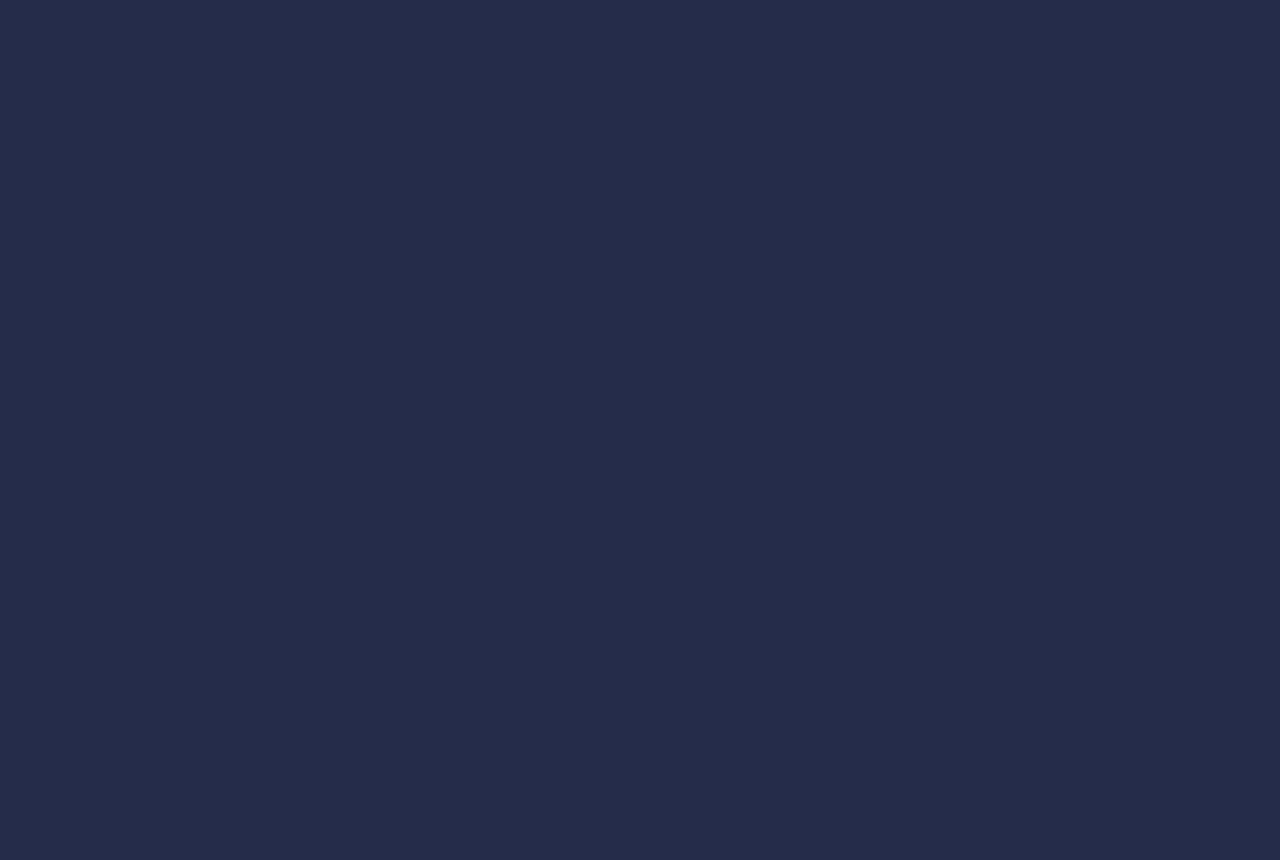
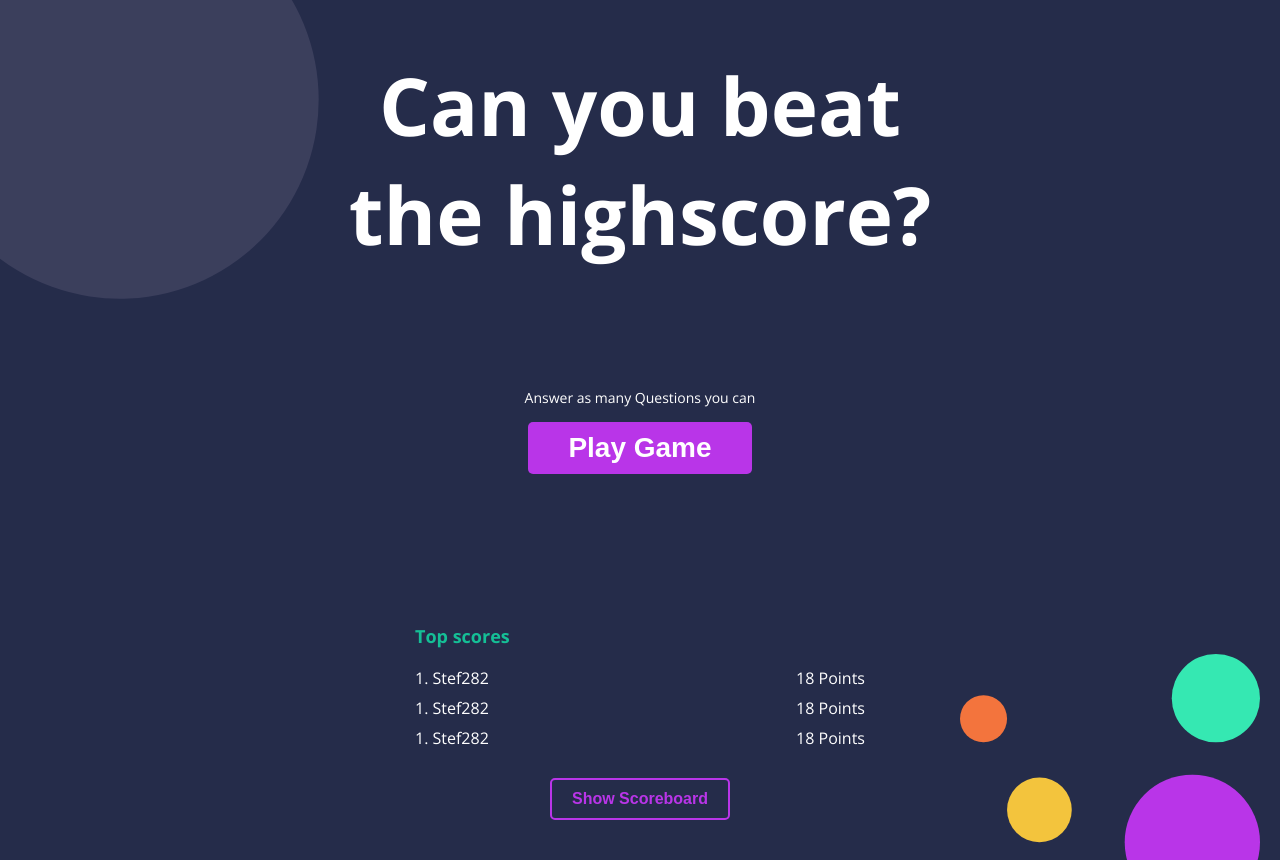
Before and after one commit to stetu281/trivia-game, a website built with webpack: page src/html/index.html in a window 1280 px wide. Before the commit the page ends 800 px from the top, so only its background shows below. Built offline with nearby package versions, Linux system fonts and the light colour scheme.

Commit message:
add startpage with styling

```diff
--- a/src/html/index.html
+++ b/src/html/index.html
@@ -11,7 +11,33 @@
 </head>
 <body>
     <main>
-
+        <div class="wrapper">
+            <img src="../images/circle-top.svg" class="bg-img-top-left" alt="">
+            <div class="startpage content">
+                <h1 class="main-title">Can you beat the highscore?</h1>
+                <p class="instructions">Answer as many Questions you can</p>
+                <button class="play-button button">Play Game</button>
+                <div class="highscores">
+                    <h2 class="highscores__title">Top scores</h2>
+                    <ul class="highscores__list">
+                        <li class="highscores__list-item">
+                            <span class="highscores__front">1. Stef282</span>
+                            <span class="highscores__back">18 Points</span>
+                        </li>
+                        <li class="highscores__list-item">
+                            <span class="highscores__front">1. Stef282</span>
+                            <span class="highscores__back">18 Points</span>
+                        </li>
+                        <li class="highscores__list-item">
+                            <span class="highscores__front">1. Stef282</span>
+                            <span class="highscores__back">18 Points</span>
+                        </li>
+                    </ul>
+                    <button class="highscores__button button">Show Scoreboard</button>
+                </div>
+            </div>
+            <img src="../images/circles-bottom.svg" class="bg-img-bottom" alt="">
+        </div>
     </main>
 </body>
 </html>
--- a/src/scss/base/_basics.scss
+++ b/src/scss/base/_basics.scss
@@ -3,3 +3,50 @@ body {
     font-family: 'Open Sans', sans-serif;
     color: $white;
 }
+
+main {
+    height: 100vh;
+    min-height: 700px;
+}
+
+.wrapper {
+    padding-bottom: 40px;
+    width: 100%;
+    height: auto;
+    position: relative;
+    overflow: hidden;
+}
+
+.content {
+    margin: 0 auto;
+    width: 85%;
+    max-width: 800px;
+}
+
+.bg-img-top-left {
+    position: absolute;
+    top: -100px;
+    left: -80px;
+    z-index: -5;
+}
+
+.bg-img-bottom {
+    width: 35%;
+    max-width: 100px;
+    position: absolute;
+    bottom: -10px;
+    right: 20px;
+    z-index: -5;
+}
+
+@include breakpoint {
+    .bg-img-top-left {
+        width: 400px;
+    }
+
+    .bg-img-bottom {
+        width: 300px;
+        max-width: unset;
+        bottom: -50px;
+    }
+}
--- /dev/null
+++ b/src/scss/base/_mixins.scss
@@ -0,0 +1,5 @@
+@mixin breakpoint {
+    @media screen and (min-width: 768px) {
+        @content;
+    }
+}
--- /dev/null
+++ b/src/scss/base/_placeholders.scss
@@ -0,0 +1,5 @@
+%flex {
+    display: flex;
+    justify-content: center;
+    align-items: center;
+}
--- /dev/null
+++ b/src/scss/base/_reset.scss
@@ -0,0 +1,9 @@
+*,
+*::after,
+*::before {
+    margin: 0;
+    padding: 0;
+    text-decoration: none;
+    list-style-type: none;
+    box-sizing: border-box;
+}
--- a/src/scss/base/_variables.scss
+++ b/src/scss/base/_variables.scss
@@ -1,2 +1,4 @@
 $background: #252c4a;
+$primary: #b935e8;
+$secondary: #15bf96;
 $white: #ffffff;
--- /dev/null
+++ b/src/scss/components/_buttons.scss
@@ -0,0 +1,11 @@
+.button {
+    margin: 0 auto;
+    padding: 10px 40px;
+    display: block;
+    font-size: 1rem;
+    font-weight: 700;
+    color: $white;
+    background-color: $primary;
+    border: none;
+    border-radius: 5px;
+}
--- /dev/null
+++ b/src/scss/components/_highscores.scss
@@ -0,0 +1,28 @@
+.highscores {
+    margin: 150px auto 0 auto;
+    width: 100%;
+    max-width: 450px;
+
+    &__title {
+        font-size: 1.125rem;
+        color: $secondary;
+    }
+
+    &__list {
+        margin-top: 15px;
+    }
+
+    &__list-item {
+        padding: 4px 0;
+        @extend %flex;
+        justify-content: space-between;
+    }
+
+    &__button {
+        margin-top: 25px;
+        padding: 10px 20px;
+        color: $primary;
+        background-color: $background;
+        border: 2px solid $primary;
+    }
+}
--- a/src/scss/main.scss
+++ b/src/scss/main.scss
@@ -1,2 +1,10 @@
+@import './base/reset';
 @import './base/variables';
+@import './base/placeholders';
+@import './base/mixins';
 @import './base/basics';
+
+@import './components/buttons';
+@import './components/highscores';
+
+@import './pages/startpage';
--- /dev/null
+++ b/src/scss/pages/_startpage.scss
@@ -0,0 +1,27 @@
+.startpage {
+    .main-title {
+        margin-top: 30px;
+        max-width: 300px;
+        font-size: 3rem;
+    }
+
+    .instructions {
+        margin-top: 120px;
+        text-align: center;
+        font-size: 0.875rem;
+    }
+
+    .play-button {
+        margin-top: 15px;
+        font-size: 1.75rem;
+    }
+
+    @include breakpoint {
+        .main-title {
+            margin: 50px auto 0 auto;
+            max-width: 600px;
+            font-size: 5rem;
+            text-align: center;
+        }
+    }
+}
```
